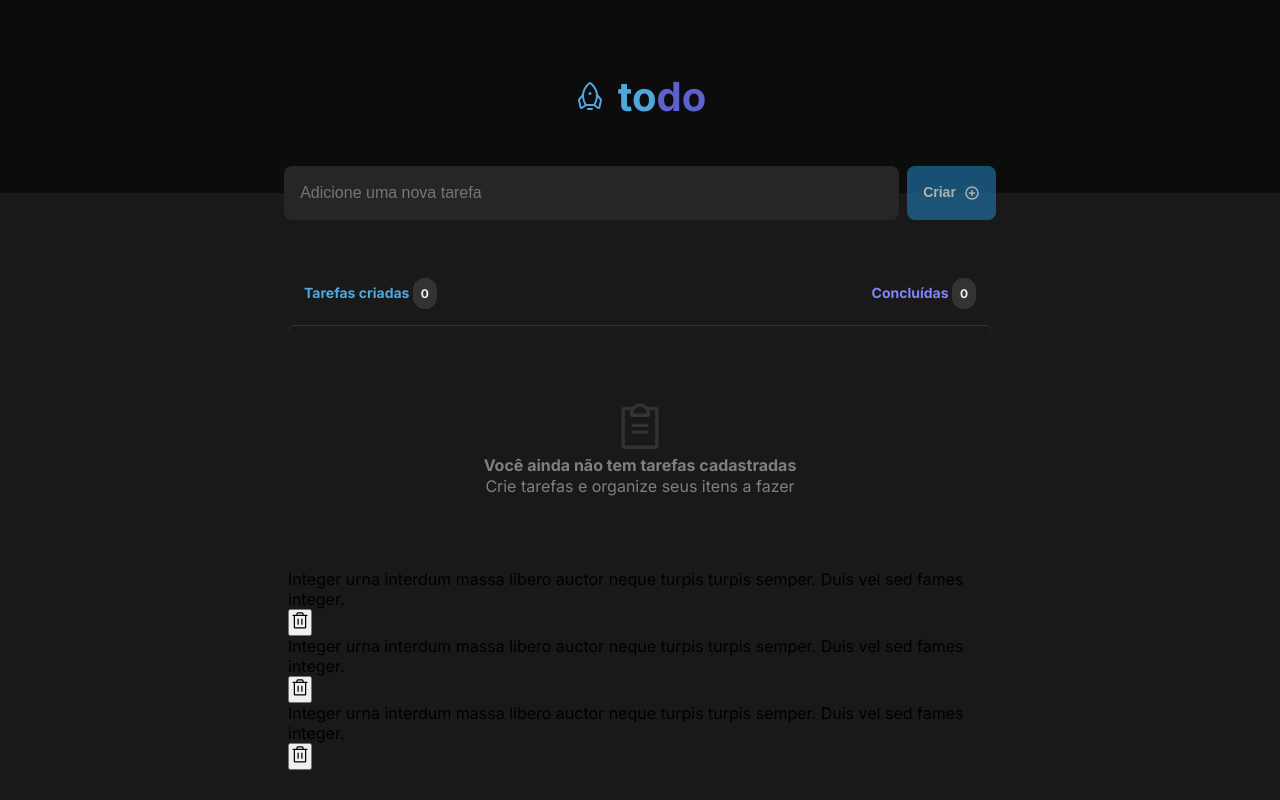
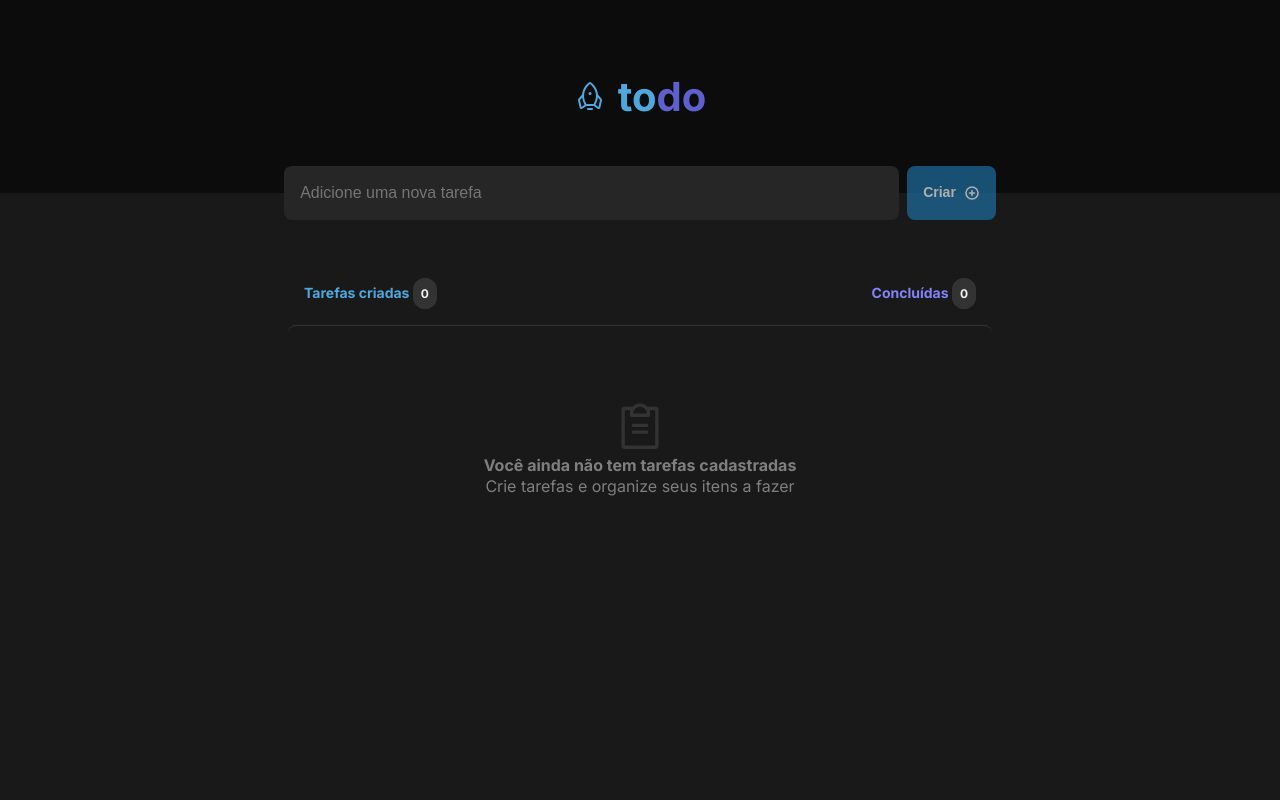
Before and after one commit to caiquefcavalheiro/todo-list, a React (Vite) app: page / in a window 1280 px wide. Built offline with nearby package versions, Linux system fonts and the light colour scheme.

Commit message:
feat: implemented the ListItem component in the TodoList component, added an id to the tasks and sorted into id when changing the task's isCompleted property

```diff
--- a/src/Form.tsx
+++ b/src/Form.tsx
@@ -5,14 +5,17 @@ import { ChangeEvent, FormEvent, InvalidEvent, useState } from "react";
 
 interface FormProps {
   addTask: (task: Task) => void;
+  tasks: Task[];
 }
 
-export function Form({ addTask }: FormProps) {
+export function Form({ addTask, tasks }: FormProps) {
   const [content, setContent] = useState("");
+
+  const getLastTaskId = tasks.length > 0 ? tasks[tasks.length - 1].id + 1 : 1;
 
   const handleSubmitTask = (event: FormEvent) => {
     event.preventDefault();
-    addTask({ content, isCompleted: false });
+    addTask({ id: getLastTaskId, content, isCompleted: false });
     setContent("");
   };
 
--- a/src/ListItem.module.css
+++ b/src/ListItem.module.css
@@ -1,6 +1,7 @@
 .listItem {
   display: flex;
   align-items: flex-start;
+  justify-content: space-between;
   gap: 0.75rem;
   background: var(--color-gray-500);
   border: 1px solid var(--color-gray-400);
@@ -8,21 +9,19 @@
   border-radius: 8px;
 }
 
-.contentList {
-  display: flex;
-  flex-direction: column;
-  gap: 0.75rem;
-}
-
 .unchecked {
-  color: var(--color-gray-100);
+  margin-right: auto;
   font-size: 0.875rem;
   line-height: 1.4;
+  color: var(--color-gray-100);
 }
 
 .checked {
+  margin-right: auto;
+  font-size: 0.875rem;
+  line-height: 1.4;
+  color: var(--color-gray-300);
   text-decoration: line-through;
-  color: var(--color-gray-300);
 }
 
 .listItem button {
--- a/src/ListItem.tsx
+++ b/src/ListItem.tsx
@@ -14,6 +14,7 @@ export function ListItem({
   task,
 }: ListeItemProps) {
   const { isCompleted, content } = task;
+
   return (
     <article className={styles.listItem}>
       {isCompleted ? (
--- a/src/TodoList.module.css
+++ b/src/TodoList.module.css
@@ -59,3 +59,10 @@
 .emptyList p {
   color: var(--color-gray-300);
 }
+
+.contentList {
+  display: flex;
+  flex-direction: column;
+  margin-top: 1.5rem;
+  gap: 0.75rem;
+}
--- a/src/TodoList.tsx
+++ b/src/TodoList.tsx
@@ -2,8 +2,10 @@ import { ClipboardText, Trash } from "@phosphor-icons/react";
 import styles from "./TodoList.module.css";
 import { Form } from "./Form";
 import { useState } from "react";
+import { ListItem } from "./ListItem";
 
 export interface Task {
+  id: number;
   content: string;
   isCompleted: boolean;
 }
@@ -20,24 +22,23 @@ export function TodoList() {
   };
 
   const handleRemoveTask = (excludeTask: Task) => {
-    const taskFilterOne = tasks.filter(
-      (task) => task.content === excludeTask.content
-    );
+    const taskFilterOne = tasks.filter((task) => task.id !== excludeTask.id);
     setTasks(taskFilterOne);
   };
 
   const handleCompleteOrIncomplete = (changeTask: Task) => {
     changeTask.isCompleted = !changeTask.isCompleted;
-    const taskExcludeOne = tasks.filter(
-      (task) => task.content !== changeTask.content
+    const taskExcludeOne = tasks.filter((task) => task.id !== changeTask.id);
+    taskExcludeOne.push(changeTask);
+    taskExcludeOne.sort((task1, task2) =>
+      task1.id < task2.id ? -1 : task1.id > task2.id ? 1 : 0
     );
-    taskExcludeOne.push(changeTask);
     setTasks(taskExcludeOne);
   };
 
   return (
     <>
-      <Form addTask={addTask} />
+      <Form addTask={addTask} tasks={tasks} />
       <main className={styles.mainContainer}>
         <section className={styles.taskInfo}>
           <strong className={styles.taskCreate}>
@@ -48,55 +49,26 @@ export function TodoList() {
           </strong>
         </section>
         <section>
+          {tasks.length === 0 ? (
             <div className={styles.emptyList}>
               <ClipboardText size={54} />
               <strong>Você ainda não tem tarefas cadastradas</strong>
               <p>Crie tarefas e organize seus itens a fazer</p>
             </div>
+          ) : (
             <div className={styles.contentList}>
-            <article className={styles.listItem}>
-              {true ? (
-                <span className={styles.check} />
-              ) : (
-                <span className={styles.circle} />
+              {tasks.map((task) => {
+                return (
+                  <ListItem
+                    key={task.id}
+                    task={task}
+                    handleCompleteOrIncomplete={handleCompleteOrIncomplete}
+                    handleRemoveTask={handleRemoveTask}
+                  />
+                );
+              })}
+            </div>
           )}
-              <p className={false ? styles.checked : styles.unchecked}>
-                Integer urna interdum massa libero auctor neque turpis turpis
-                semper. Duis vel sed fames integer.
-              </p>
-              <button>
-                <Trash size={20} />
-              </button>
-            </article>
-            <article className={styles.listItem}>
-              {true ? (
-                <span className={styles.check} />
-              ) : (
-                <span className={styles.circle} />
-              )}
-              <p className={true ? styles.checked : styles.unchecked}>
-                Integer urna interdum massa libero auctor neque turpis turpis
-                semper. Duis vel sed fames integer.
-              </p>
-              <button>
-                <Trash size={20} />
-              </button>
-            </article>
-            <article className={styles.listItem}>
-              {false ? (
-                <span className={styles.check} />
-              ) : (
-                <span className={styles.circle} />
-              )}
-              <p className={true ? styles.checked : styles.unchecked}>
-                Integer urna interdum massa libero auctor neque turpis turpis
-                semper. Duis vel sed fames integer.
-              </p>
-              <button>
-                <Trash size={20} />
-              </button>
-            </article>
-          </div>
         </section>
       </main>
     </>
```
Lines whose indentation alone changed are shown as unchanged.
